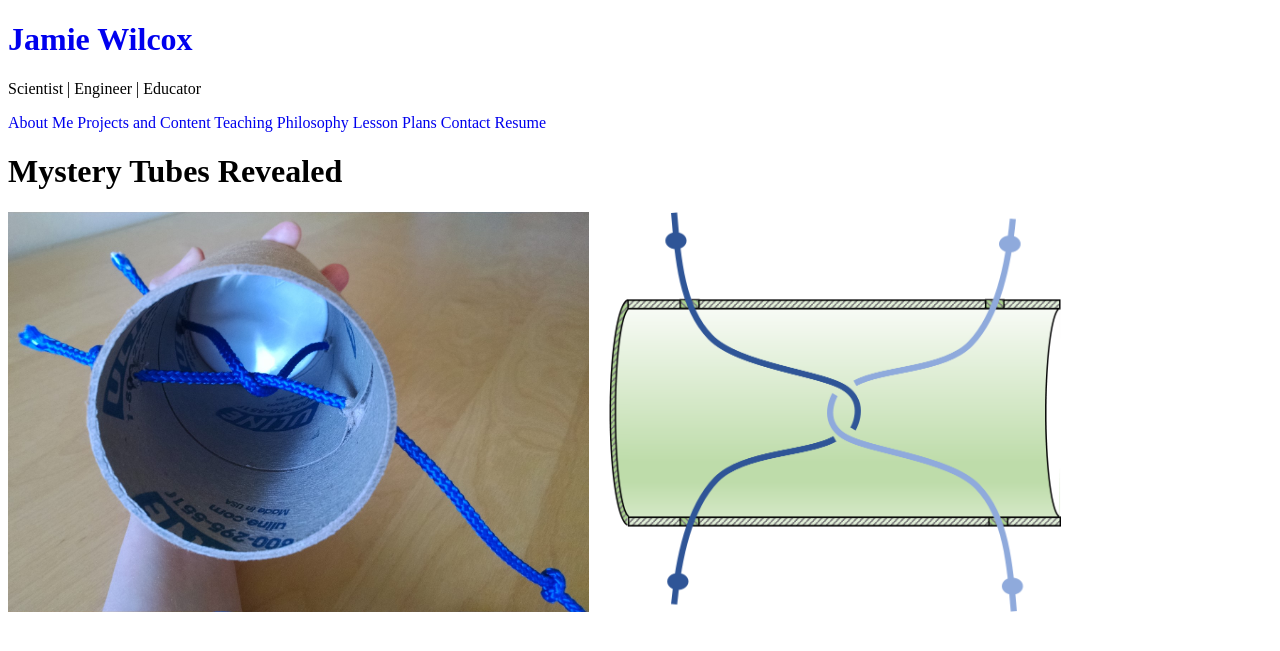
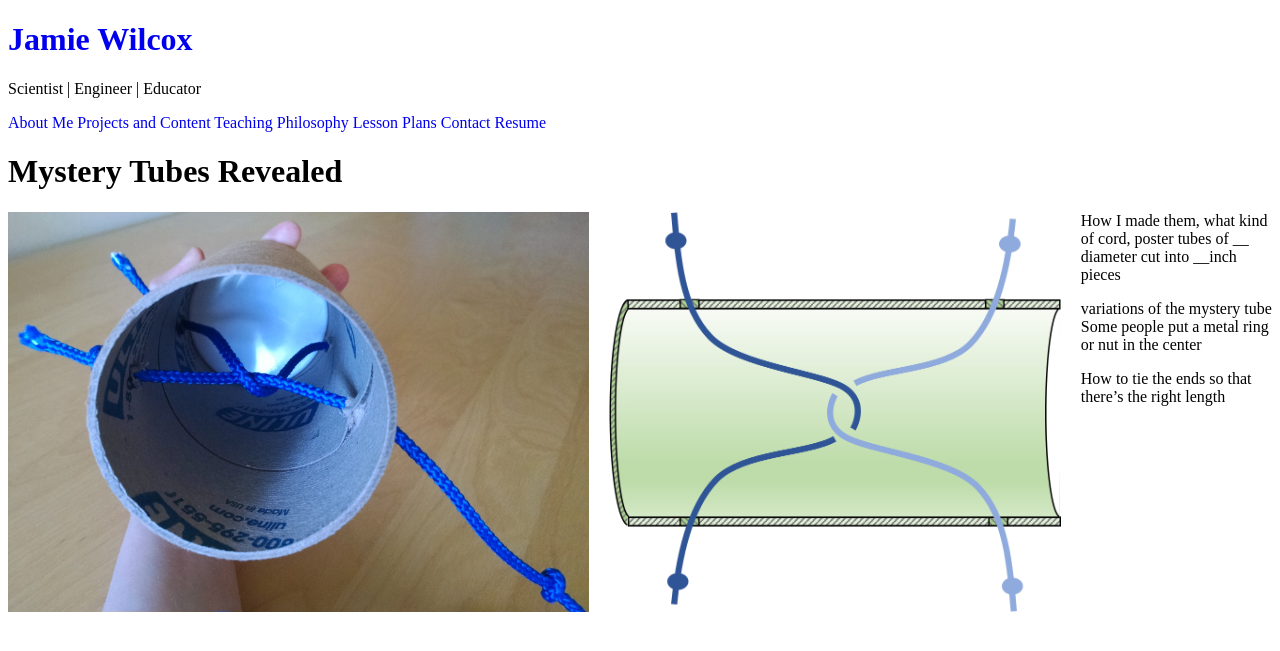
Before and after one commit to yellowcrayon/yellowcrayon.github.io, a Jekyll site: the page built from _posts/2017-07-13-mysterytubesrevealed.md, in a window 1280 px wide. Shown: the top 651 px of the page. Built offline with Jekyll 4.4.1, drawn with Linux system fonts in a browser that asks for light colours.

Commit message:
Outlined mystery tube post Added some links to About Me page

```diff
--- a/_posts/2017-07-13-mysterytubesrevealed.md
+++ b/_posts/2017-07-13-mysterytubesrevealed.md
@@ -6,3 +6,11 @@ title: Mystery Tubes Revealed
 <img src="/images/MysteryTube3.jpg" height="400" align="left" style="margin-right: 20px"/>
 
 <img src="/images/MysteryTubeCartoon2.png" height="400" align="left" style="margin-right: 20px"/>
+
+
+How I made them, what kind of cord, poster tubes of __ diameter cut into __inch pieces
+
+variations of the mystery tube
+Some people put a metal ring or nut in the center
+
+How to tie the ends so that there's the right length
```
Also changed, not shown: _posts/2017-06-25-mysterytubes.md (+25 -0 lines), index.md (+5 -5 lines).
